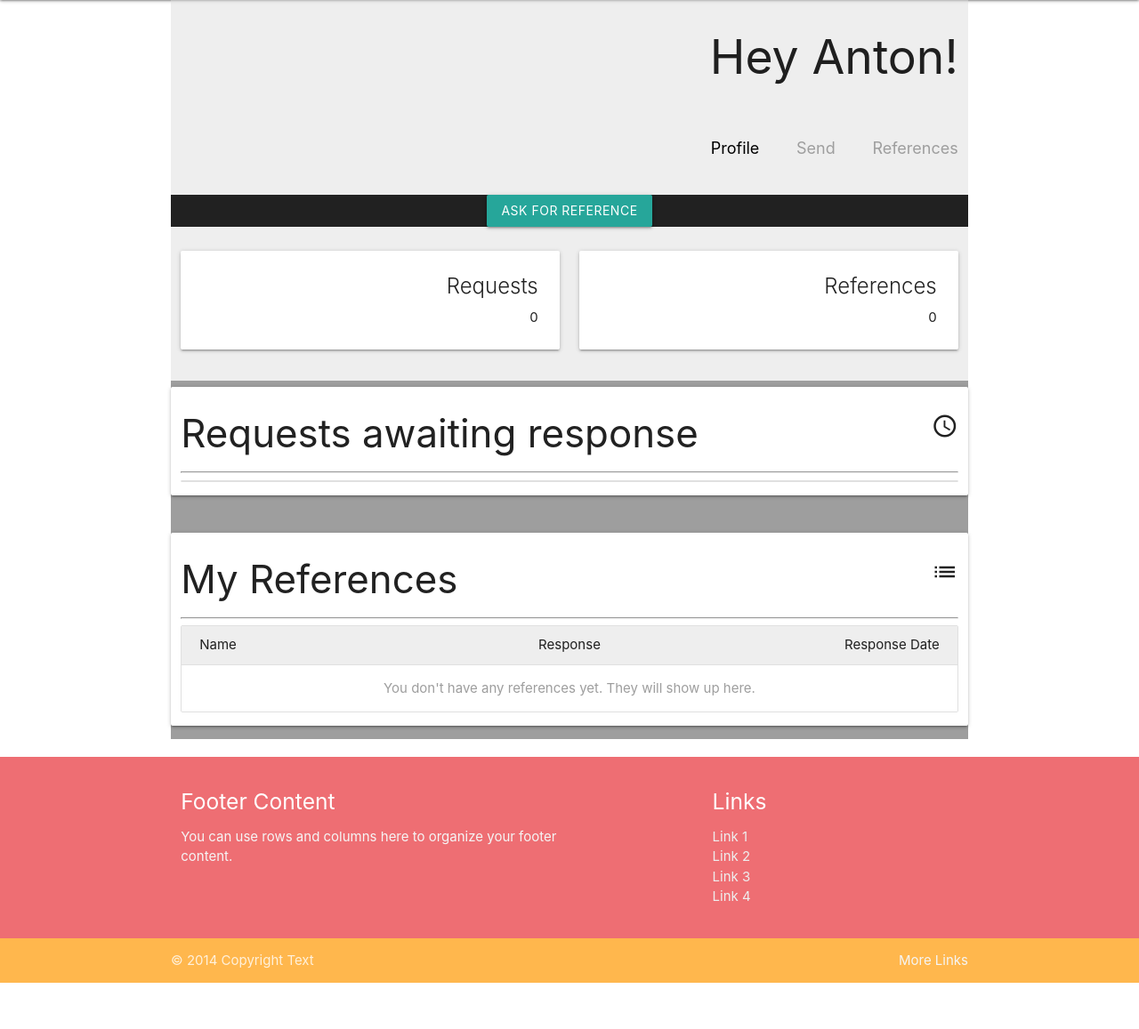
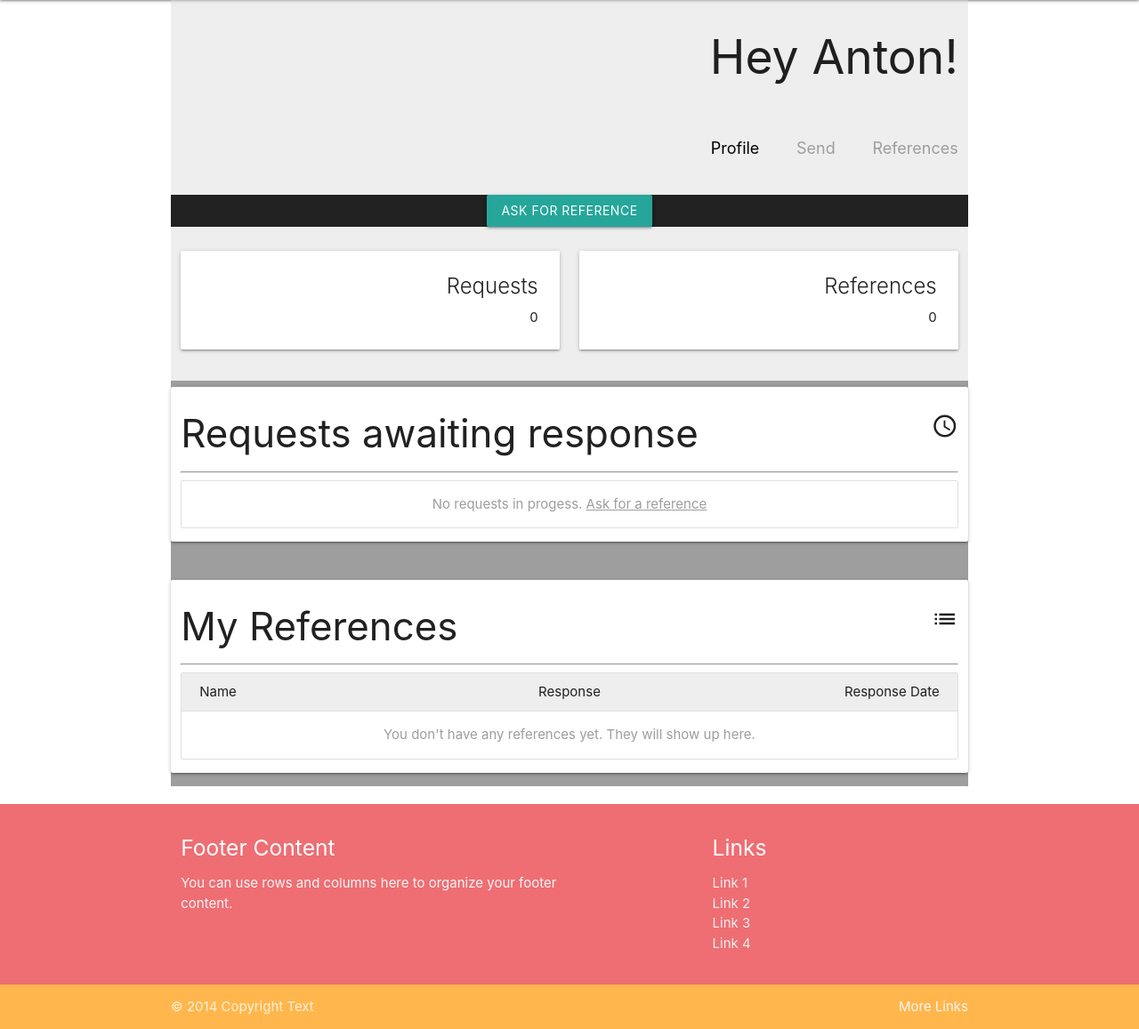
Before and after one commit to 4ntm4n/ms-four, a Django app: page /profile/ in a window 1280 px wide. Shown: the part 157-1314 px from the top of the page at 89% size. Before the commit the page ends 1262 px from the top, so only its background shows below. Run offline with Django 4.2, Linux system fonts and the light colour scheme; a user stored in the database is signed in; data comes from the database, SQL or seed files in the repository; both versions use the stored data as it was after the commit; some libraries are stand-ins or nearby versions.

Commit message:
add placeholder text if request/response_list is empty

```diff
--- a/userprofile/templates/userprofile/test_profile.html
+++ b/userprofile/templates/userprofile/test_profile.html
@@ -48,7 +48,7 @@
                     <h3 class="hs">Requests awaiting response <i class="material-icons small right">access_time</i></h3>
                     <hr/>
 
-                    <div class="collection ">
+                    <div class="collection">
                         {% for request in requests %}
                             {% if request.status == "PEND" %}
                             <a class=" collection-item " href="">
@@ -67,6 +67,10 @@
                                 </div>
                             </a>
                             {% endif %}
+                            {% empty %}
+                            <div class="col s12 truncate center-align collection-item grey-text">
+                                <p>No requests in progess. <a class="grey-text" href="{% url 'send_request' %}"><u>Ask for a reference</u></a></p>
+                            </div>
                         {% endfor %}
                     </div>
             </div>
```
Also changed, not shown: db.sqlite3.
